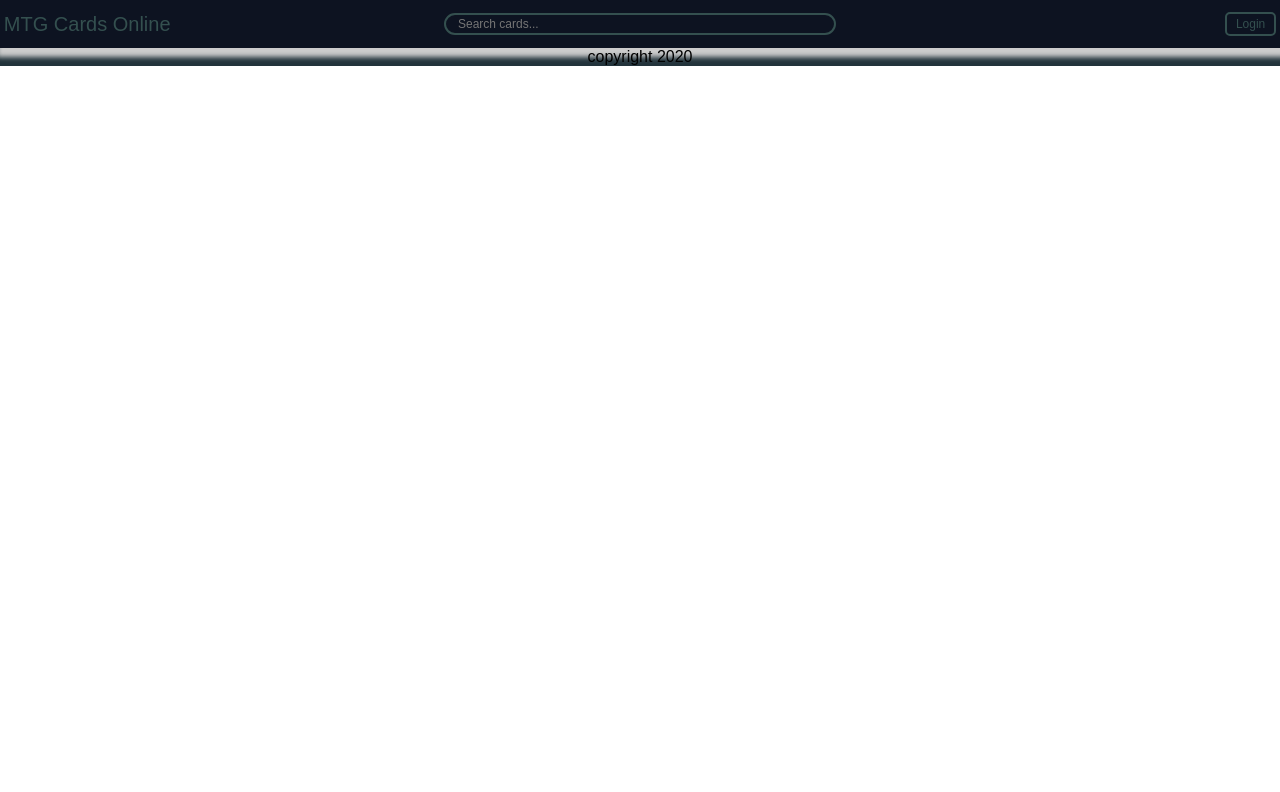
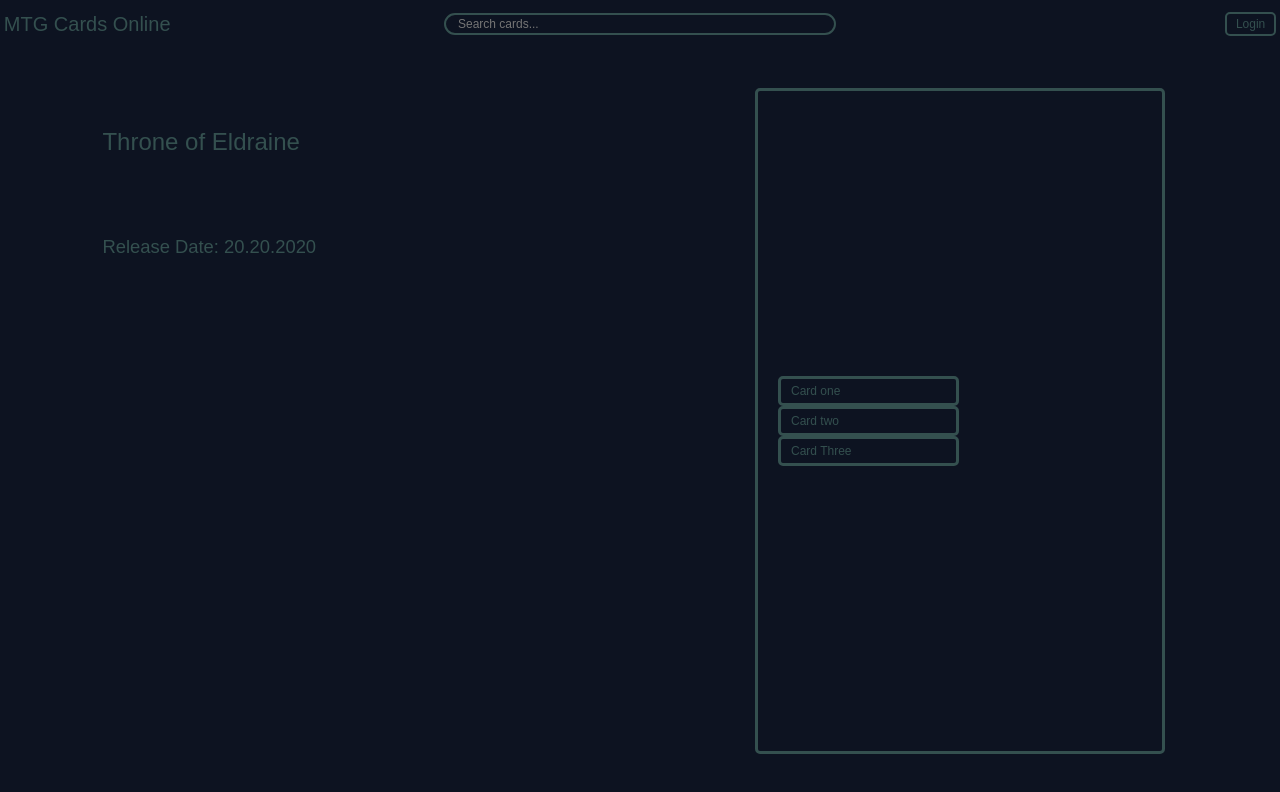
Before and after one commit to RockstaYT/mtgonline, a React (Create React App) app in the folder MTGCardsOnline/mtgcardsonline/: page /set in a window 1280 px wide. Shown: the top 792 px of the page. Built offline with nearby package versions, Linux system fonts and the light colour scheme; a web font is replaced by a local one.

Commit message:
set update

```diff
--- a/MTGCardsOnline/mtgcardsonline/package.json
+++ b/MTGCardsOnline/mtgcardsonline/package.json
@@ -13,6 +13,7 @@
     "mongoose": "^5.9.7",
     "node-sass": "^4.13.1",
     "react": "^16.13.1",
+    "react-charts": "^2.0.0-beta.6",
     "react-dom": "^16.13.1",
     "react-native-material-design-searchbar": "^1.8.0",
     "react-native-searchbar": "^1.16.0",
--- a/MTGCardsOnline/mtgcardsonline/src/components/App.jsx
+++ b/MTGCardsOnline/mtgcardsonline/src/components/App.jsx
@@ -4,10 +4,12 @@
 import Home from "./Home.jsx";
 import Footer from "./Footer.jsx";
 import history from "./history.jsx";
+import Set from "./Set.jsx";
+import Card from "./Card.jsx";
 
 function App() {
   const [isLoggedIn, setLogin] = useState(false);
-  const [selectedSet, setSet] = useState([]);
+  const [selectedSet, setSet] = useState({});
 
   const handleLogin = async (loginState) => {
     await setLogin(loginState);
@@ -28,8 +30,11 @@
           <Route exact path="/">
             <Home hadleSet={hadleSet} />
           </Route>
-          <Route path="/Set">
-            <Footer />
+          <Route path="/set">
+            <Set />
+          </Route>
+          <Route path="/card">
+            <Card />
           </Route>
         </Switch>
       </div>
--- /dev/null
+++ b/MTGCardsOnline/mtgcardsonline/src/components/Card.jsx
@@ -0,0 +1,58 @@
+import React from "react";
+import { Chart } from "react-charts";
+
+function Card(props) {
+  const data = React.useMemo(
+    () => [
+      {
+        label: "Price",
+        data: [
+          [0, 1],
+          [1, 2],
+          [2, 4],
+          [3, 2],
+          [4, 7],
+        ],
+      },
+      {
+        label: "Price Foil",
+        data: [
+          [0, 3],
+          [1, 1],
+          [2, 5],
+          [3, 6],
+          [4, 4],
+        ],
+      },
+    ],
+    []
+  );
+
+  const axes = React.useMemo(
+    () => [
+      { primary: true, type: "linear", position: "bottom" },
+      { type: "linear", position: "left" },
+    ],
+    []
+  );
+
+  return (
+    <div className="cardInfo">
+      <div className="cardName">Card Name</div>
+      <div className="cardImage">
+        <img src="//static.cardmarket.com/img/7c1e64a946edb7b2fc545d6fc9d35ba1/items/1/ELD/401294.jpg"></img>
+      </div>
+      <div className="cardPrices">
+        <div className="priceTrend">Price:</div>
+        <div className="PriceTrendFoil">Foil Price Trend:</div>
+        <div className="lastUpdated">Last updated:</div>
+      </div>
+
+      <div className="priceChart">
+        <Chart data={data} axes={axes} tooltip dark />
+      </div>
+    </div>
+  );
+}
+
+export default Card;
--- /dev/null
+++ b/MTGCardsOnline/mtgcardsonline/src/components/Set.jsx
@@ -0,0 +1,22 @@
+import React from "react";
+
+function Set(props) {
+  return (
+    <div className="setPage">
+      <div className="setInfo">
+        <div className="setName">Throne of Eldraine</div>
+        <div className="realeaseDate">Release Date: 20.20.2020</div>
+      </div>
+
+      <div className="setCards">
+        <ul className="cardList">
+          <li>Card one</li>
+          <li>Card two</li>
+          <li>Card Three</li>
+        </ul>
+      </div>
+    </div>
+  );
+}
+
+export default Set;
--- /dev/null
+++ b/MTGCardsOnline/mtgcardsonline/src/styles/Card.scss
@@ -0,0 +1,54 @@
+.cardInfo {
+  height: 100vh;
+  background-color: $background-color;
+  display: grid;
+  grid-template-columns: 25% 25% 50%;
+  grid-template-rows: 20vh auto;
+}
+
+.cardName {
+  color: $primary-text-color;
+  font-size: 3vh;
+  text-align: start;
+  padding-top: 10vh;
+  padding-left: 10vw;
+}
+
+.cardImage {
+  grid-column: 1;
+  justify-self: start;
+
+  img {
+    margin-left: 10vw;
+    border-style: solid;
+    border-radius: 8px;
+    border-color: $primary-text-color;
+  }
+}
+
+.cardPrices {
+  grid-column: 2;
+  text-align: start;
+  font-size: 2vh;
+  color: $primary-text-color;
+  margin-left: 2vw;
+
+  .priceTrend {
+    margin-top: 7.5vh;
+  }
+
+  .PriceTrendFoil {
+    margin-top: 7.5vh;
+  }
+
+  .lastUpdated {
+    margin-top: 6.7vh;
+    font-size: 0.8vh;
+  }
+}
+
+.priceChart {
+  height: 30vh;
+  width: 30vw;
+  color: yellow;
+}
--- /dev/null
+++ b/MTGCardsOnline/mtgcardsonline/src/styles/Set.scss
@@ -0,0 +1,53 @@
+.setPage {
+  height: 100vh;
+  background-color: $background-color;
+  display: grid;
+  grid-template-columns: 50% 50%;
+}
+
+.setInfo {
+  color: $primary-text-color;
+
+  .setName {
+    margin-top: 10vh;
+    margin-left: 8vw;
+    text-align: start;
+    font-size: 3vh;
+  }
+
+  .realeaseDate {
+    margin-top: 10vh;
+    margin-left: 8vw;
+    text-align: start;
+    font-size: 2.3vh;
+  }
+}
+
+.setCards {
+  color: $primary-text-color;
+  justify-self: center;
+
+  .cardList {
+    justify-self: start;
+    list-style: none;
+    border-style: solid;
+    border-radius: 5px;
+    padding: 10px;
+    margin-top: 5vh;
+    width: 30vw;
+    align-content: center;
+    height: 80vh;
+
+    li {
+      border-style: solid;
+      border-radius: 5px;
+      text-decoration: none;
+      width: 20vh;
+      font-size: 1.5vh;
+      margin-left: 10px;
+      text-align: start;
+      padding: 5px;
+      padding-left: 10px;
+    }
+  }
+}
--- a/MTGCardsOnline/mtgcardsonline/src/styles/styles.scss
+++ b/MTGCardsOnline/mtgcardsonline/src/styles/styles.scss
@@ -3,3 +3,5 @@
 @import "./Login.scss";
 @import "./App.scss";
 @import "./Home.scss";
+@import "./Set.scss";
+@import "./Card.scss";
```
Also changed, not shown: 1 other file (tests, documents, lock files or other folders).
